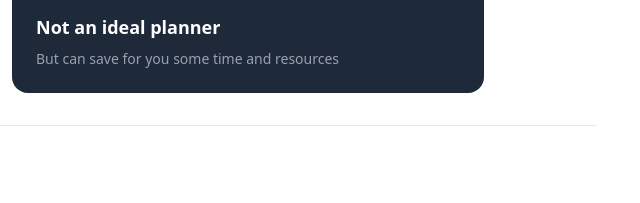
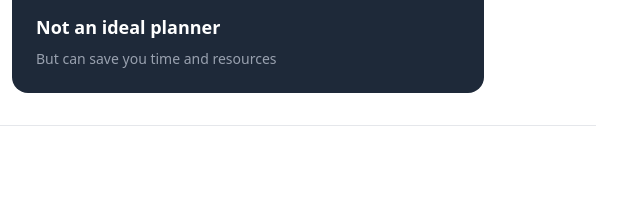
Before and after one commit to Hentai/tsoexppln, a plain HTML site: page docs/index.html in a window 1280 px wide. Shown: the part 1631-1834 px from the top of the page, 636-1276 px from the left. Drawn offline with Linux system fonts and the light colour scheme.

Commit message:
Fix wording

```diff
--- a/docs/index.html
+++ b/docs/index.html
@@ -150,7 +150,7 @@
                             Not an ideal planner
                         </h3>
                         <p class="mt-2 text-sm text-gray-400">
-                            But can save for you some time and resources
+                            But can save you time and resources
                         </p>
                     </div>
                 </div>
```
